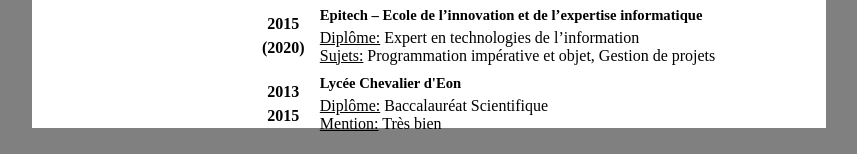
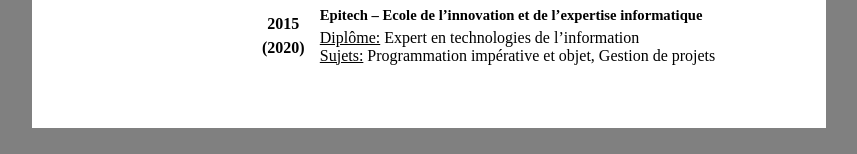
Before and after one commit to benard-g/CV, a website: page src/index.html in a window 1280 px wide. Shown: the part 1020-1174 px from the top of the page, without its empty margins (211-1068 px from the left). Drawn offline with Linux system fonts and the light colour scheme.

Commit message:
Remove BAC from diplomas

```diff
--- a/src/index.html
+++ b/src/index.html
@@ -213,24 +213,6 @@
                         </p>
                     </div>
                 </div>
-
-                <div class="section-content-container">
-                    <div class="section-content-date">
-                        <div>2013</div>
-                        <div>2015</div>
-                    </div>
-                    <div class="section-content">
-                        <h3>Lycée Chevalier d'Eon</h3>
-                        <p>
-                            <span class="section-content-label">Diplôme:</span>
-                            Baccalauréat Scientifique
-                        </p>
-                        <p>
-                            <span class="section-content-label">Mention:</span>
-                            Très bien
-                        </p>
-                    </div>
-                </div>
             </div>
         </div>
 
```
